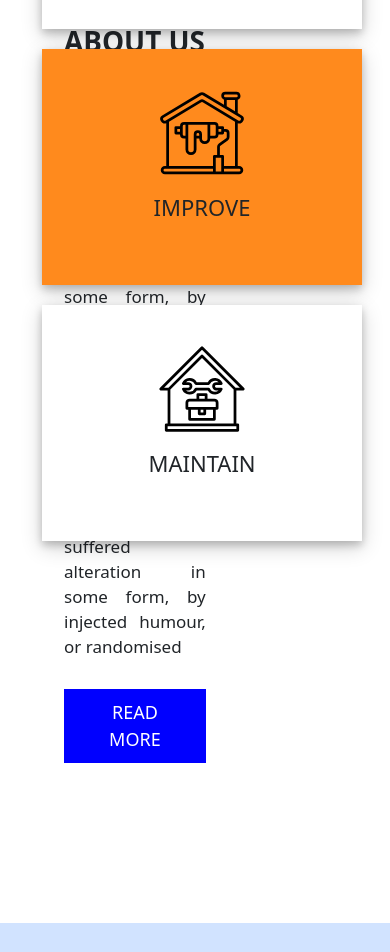
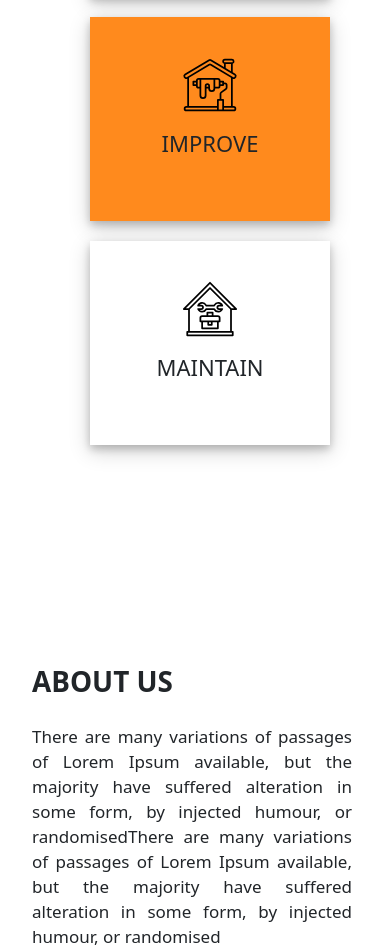
Before and after one commit to Faisal7862093/incance_website, a plain HTML site: page index.html in a window 390 px wide. Shown: the part 1533-2485 px from the top of the page. Drawn offline with nearby package versions, Linux system fonts and the light colour scheme.

Commit message:
cards and about us section are responsivness

```diff
--- a/style.css
+++ b/style.css
@@ -351,8 +351,7 @@ body{
      grid-gap: 20px;
  }
  .card_section .main_cards .card1{
-    width: 20rem;
-    margin-left: -3rem;
+    width: 15rem;
     background-color: white;
     padding: 40px 50px;
     text-align: center;
@@ -368,8 +367,8 @@ body{
      background-color: #ff8a1d;
  }
  .card_section .main_cards .card2{
-    width: 20rem;
-    margin-left: -3rem;
+    width: 15rem;
+    /* margin-left: -3rem; */
      background-color: white;
      padding: 40px 50px;
      text-align: center;
@@ -383,8 +382,8 @@ body{
      width: 40%;
  }
  .card_section .main_cards .card3{
-    width: 20rem;
-    margin-left: -3rem;
+    width: 15rem;
+    /* margin-left: -3rem; */
      background-color: white;
      padding: 40px 50px;
      text-align: center;
@@ -399,6 +398,45 @@ body{
  .card_section .main_cards .card3:hover{
      background-color: #ff8a1d;
  }
+ /* about us section started */
+.aboutus_Section {
+    display: grid;
+    grid-template-columns: repeat(1,1fr);
+    grid-gap: 40px;
+    padding: 15rem 4rem 10rem 2rem;
+}
+.aboutus_Section .about_heading{
+    margin-top: 45rem;
+}
+.aboutus_Section .about_heading h1{
+    font-weight: bold;
+    text-transform: uppercase;
+    line-height: 70px;
+}
+.aboutus_Section .about_heading p{
+    font-size: 17px;
+    line-height: 25px;
+    margin-bottom: 30px;
+    text-align: justify;
+}
+.aboutus_Section .about_heading button{
+    padding: 10px 40px;
+    background-color: blue;
+    border: none;
+    color: white;
+    font-size: 18px;
+    font-weight:500;
+}
+.aboutus_Section .about_heading button:hover{
+    background-color: white;
+    border: 1px solid blue;
+    color: blue;
+    cursor: pointer;
+}
+.aboutus_Section .about_img img{
+    width: 20rem;
+}
+/* about section ended */
  /* home services section started */
 .home_services{
     display: grid;
@@ -440,7 +478,7 @@ body{
 /* home services section started */
 .home_services{
     display: grid;
-    grid-template-columns: repeat(2,1fr);
+    grid-template-columns: repeat(1,1fr);
     align-items: center;
     background-color: #d1e3ff;
     padding: 90px 70px;
```
